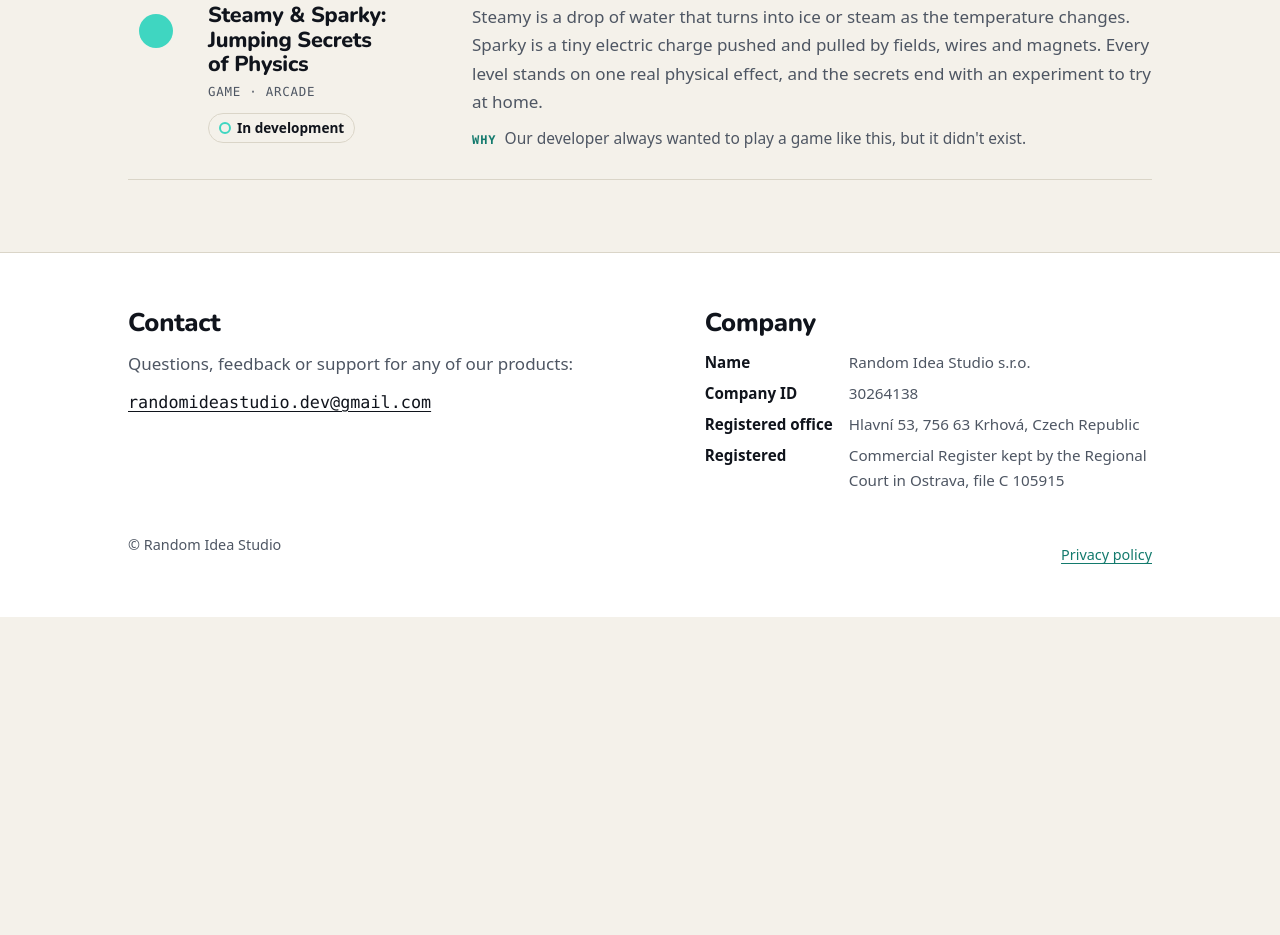
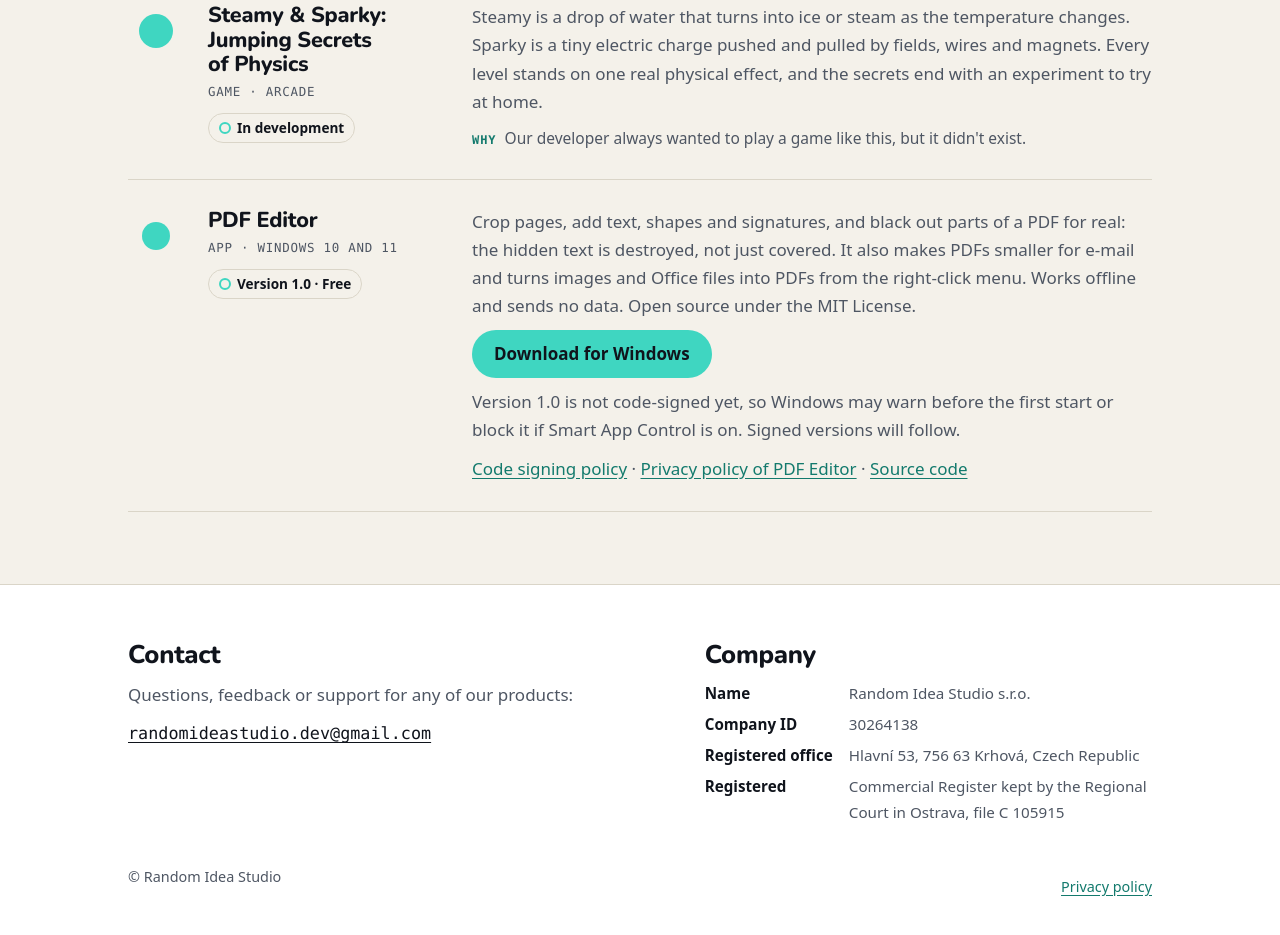
Before and after one commit to RandomIdeaStudio/website, a plain HTML site: page index.html in a window 1280 px wide. Shown: the part 4365-5300 px from the top of the page. Before the commit the page ends 4982 px from the top, so only its background shows below. Drawn offline with Linux system fonts and the light colour scheme.

Commit message:
Add PDF Editor project with Windows download, code signing policy and privacy links

```diff
--- a/index.html
+++ b/index.html
@@ -192,6 +192,16 @@
             <p class="why"><b>Why</b>Our developer always wanted to play a game like this, but it didn't exist.</p>
           </div>
         </li>
+        <li class="project" id="pdf-editor">
+          <div class="mark" aria-hidden="true"><i style="width:28px;height:28px"></i></div>
+          <div><h3>PDF Editor</h3><p class="kind">App · Windows 10 and 11</p><span class="status">Version 1.0 · Free</span></div>
+          <div class="body">
+            <p>Crop pages, add text, shapes and signatures, and black out parts of a PDF for real: the hidden text is destroyed, not just covered. It also makes PDFs smaller for e-mail and turns images and Office files into PDFs from the right-click menu. Works offline and sends no data. Open source under the MIT License.</p>
+            <p><a class="btn primary" href="https://github.com/RandomIdeaStudio/PdfEditor/releases/latest">Download for Windows</a></p>
+            <p>Version 1.0 is not code-signed yet, so Windows may warn before the first start or block it if Smart App Control is on. Signed versions will follow.</p>
+            <p><a href="https://github.com/RandomIdeaStudio/PdfEditor#code-signing-policy">Code signing policy</a> · <a href="https://github.com/RandomIdeaStudio/PdfEditor/blob/main/PRIVACY.md">Privacy policy of PDF Editor</a> · <a href="https://github.com/RandomIdeaStudio/PdfEditor">Source code</a></p>
+          </div>
+        </li>
       </ul>
     </div>
   </section>
```
Also changed, not shown: 1 other file.
